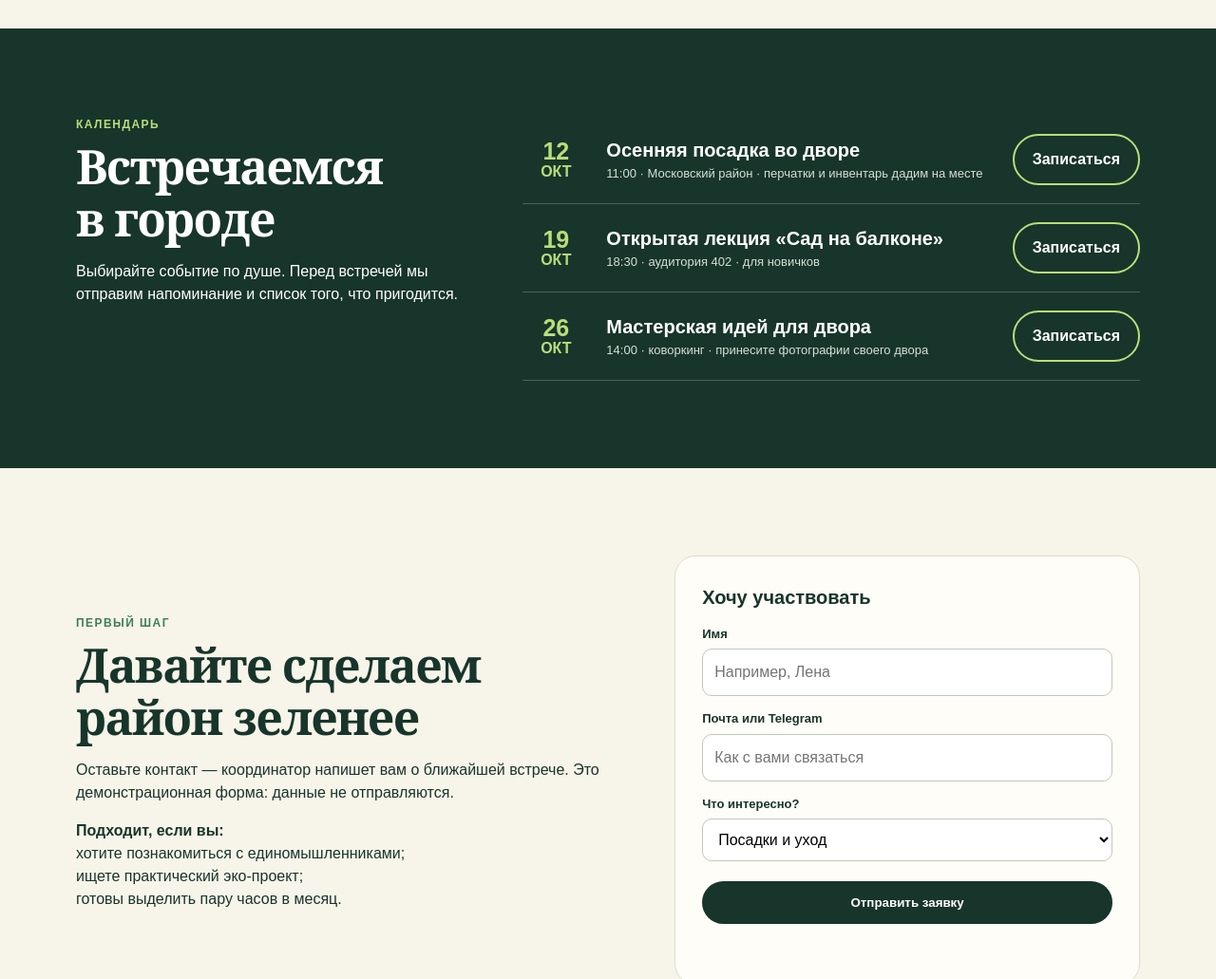
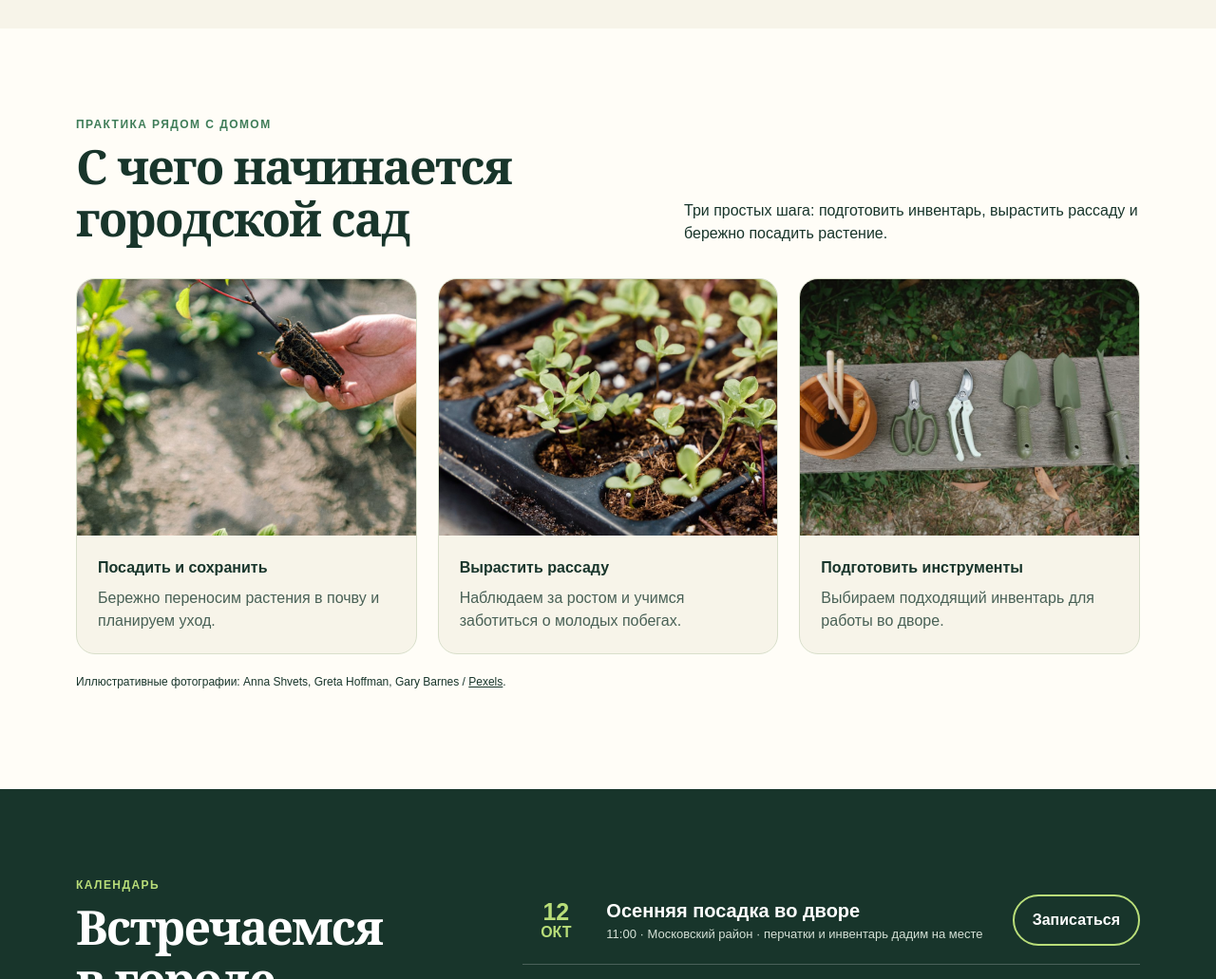
Before and after one commit to Koressshhh/Koressshhh.github.io, a plain HTML site: page index.html in a window 1280 px wide. Shown: the part 2040-3071 px from the top of the page at 95% size. Drawn offline with Linux system fonts and the light colour scheme.

Commit message:
ЛР5: добавить три фотографии из рабочей папки

```diff
--- a/index.html
+++ b/index.html
@@ -39,6 +39,13 @@
       section[id] { scroll-margin-top:160px; }
     }
     @media(prefers-reduced-motion:reduce) { html { scroll-behavior:auto; } .button { transition:none; } }
+    .photo-grid { display:grid; grid-template-columns:repeat(3,minmax(0,1fr)); gap:22px; }
+    .photo-grid figure { margin:0; border:1px solid var(--line); border-radius:20px; overflow:hidden; background:var(--cream); }
+    .photo-grid img { display:block; width:100%; height:270px; object-fit:cover; }
+    .photo-grid figcaption { padding:22px; } .photo-grid b,.photo-grid span { display:block; }
+    .photo-grid span { margin-top:8px; color:#496156; } .photo-credit { font-size:12px; margin-top:20px; }
+    .photo-credit a { text-decoration:underline; }
+    @media(max-width:780px) { .photo-grid { grid-template-columns:1fr; } .photo-grid img { height:300px; } }
   </style>
 </head>
 <body>
@@ -47,6 +54,12 @@
     <section class="hero"><div class="wrap hero-grid"><div><div class="eyebrow">Студенческий эко-клуб · Санкт-Петербург</div><h1>Выращиваем<br>город, в котором<br>хочется жить</h1><p>Объединяем студентов, соседей и инициативы, чтобы возвращать зелень во дворы, на крыши и в университетскую среду.</p><div class="actions"><a class="button" href="#join">Стать участником</a><a class="button alt" href="#events">Ближайшие события ↓</a></div><div class="statline"><div><strong>36</strong>участников</div><div><strong>12</strong>проектов</div><div><strong>1 800</strong>растений</div></div></div><div class="art" aria-label="Иллюстрация городского сада"><div class="building"></div><div class="plant"></div><div class="hill one"></div><div class="hill two"></div></div></div></section>
     <section id="about" class="about"><div class="wrap about-grid"><div><div class="eyebrow">О проекте</div><h2>Маленькие действия меняют городскую среду</h2><p>«Городской сад» — открытое сообщество для тех, кто хочет учиться, действовать руками и видеть результат рядом с домом. Мы проводим посадки, собираем идеи и поддерживаем локальные команды.</p></div><div><p class="quote">«Не ждать идеального парка, а начать с клумбы у своего подъезда».</p><div class="numbers"><div class="number"><b>4</b>зелёные точки на карте района</div><div class="number"><b>8</b>практических встреч за сезон</div><div class="number"><b>3</b>направления участия</div><div class="number"><b>0 ₽</b>участие для студентов</div></div></div></div></section>
     <section id="why"><div class="wrap"><div class="section-head"><div><div class="eyebrow">Чем занимаемся</div><h2>Находим своё место<br>в общем деле</h2></div><p class="lead">Можно прийти на одну встречу или развивать собственную идею вместе с командой — специальных навыков не требуется.</p></div><div class="cards"><article class="card"><div class="icon">🌱</div><h3>Озеленяем</h3><p>Высаживаем растения, ухаживаем за ними и составляем простые планы для дворовых территорий.</p></article><article class="card"><div class="icon">✎</div><h3>Проектируем</h3><p>Собираем идеи жителей, делаем понятные схемы и ищем экологичные решения для района.</p></article><article class="card"><div class="icon">☀</div><h3>Учимся вместе</h3><p>Разбираемся в городском садоводстве, компостировании и бережном отношении к среде.</p></article></div></div></section>
+
+    <section id="gallery" class="about"><div class="wrap"><div class="section-head"><div><div class="eyebrow">Практика рядом с домом</div><h2>С чего начинается<br>городской сад</h2></div><p class="lead">Три простых шага: подготовить инвентарь, вырастить рассаду и бережно посадить растение.</p></div><div class="photo-grid">
+      <figure><img src="assets/images/planting.jpg" width="1000" height="1500" loading="lazy" alt="Садовод держит молодой саженец с корнями"><figcaption><b>Посадить и сохранить</b><span>Бережно переносим растения в почву и планируем уход.</span></figcaption></figure>
+      <figure><img src="assets/images/seedlings.jpg" width="1000" height="1500" loading="lazy" alt="Зелёная рассада в небольших горшках"><figcaption><b>Вырастить рассаду</b><span>Наблюдаем за ростом и учимся заботиться о молодых побегах.</span></figcaption></figure>
+      <figure><img src="assets/images/tools.jpg" width="1000" height="667" loading="lazy" alt="Садовые инструменты на деревянной скамейке"><figcaption><b>Подготовить инструменты</b><span>Выбираем подходящий инвентарь для работы во дворе.</span></figcaption></figure>
+    </div><p class="photo-credit">Иллюстративные фотографии: Anna Shvets, Greta Hoffman, Gary Barnes / <a href="https://www.pexels.com/license/">Pexels</a>.</p></div></section>
     <section id="events" class="events"><div class="wrap events-grid"><div><div class="eyebrow">Календарь</div><h2>Встречаемся<br>в городе</h2><p>Выбирайте событие по душе. Перед встречей мы отправим напоминание и список того, что пригодится.</p></div><div><article class="event"><div class="date"><b>12</b>ОКТ</div><div><h3>Осенняя посадка во дворе</h3><p>11:00 · Московский район · перчатки и инвентарь дадим на месте</p></div><a class="button alt" href="#join">Записаться</a></article><article class="event"><div class="date"><b>19</b>ОКТ</div><div><h3>Открытая лекция «Сад на балконе»</h3><p>18:30 · аудитория 402 · для новичков</p></div><a class="button alt" href="#join">Записаться</a></article><article class="event"><div class="date"><b>26</b>ОКТ</div><div><h3>Мастерская идей для двора</h3><p>14:00 · коворкинг · принесите фотографии своего двора</p></div><a class="button alt" href="#join">Записаться</a></article></div></div></section>
     <section id="join"><div class="wrap join-grid"><div><div class="eyebrow">Первый шаг</div><h2>Давайте сделаем район зеленее</h2><p>Оставьте контакт — координатор напишет вам о ближайшей встрече. Это демонстрационная форма: данные не отправляются.</p><p><b>Подходит, если вы:</b><br>хотите познакомиться с единомышленниками;<br>ищете практический эко-проект;<br>готовы выделить пару часов в месяц.</p></div><form id="join-form"><h3>Хочу участвовать</h3><label for="name">Имя</label><input id="name" required placeholder="Например, Лена"><label for="contact">Почта или Telegram</label><input id="contact" required placeholder="Как с вами связаться"><label for="interest">Что интересно?</label><select id="interest"><option>Посадки и уход</option><option>Идеи и проектирование</option><option>Лекции и встречи</option></select><button class="button" type="submit">Отправить заявку</button><p id="form-message" aria-live="polite"></p></form></div></section>
   </main>
```
Also changed, not shown: assets/images/planting.jpg (added), assets/images/seedlings.jpg (added), assets/images/tools.jpg (added), 2 other files.
